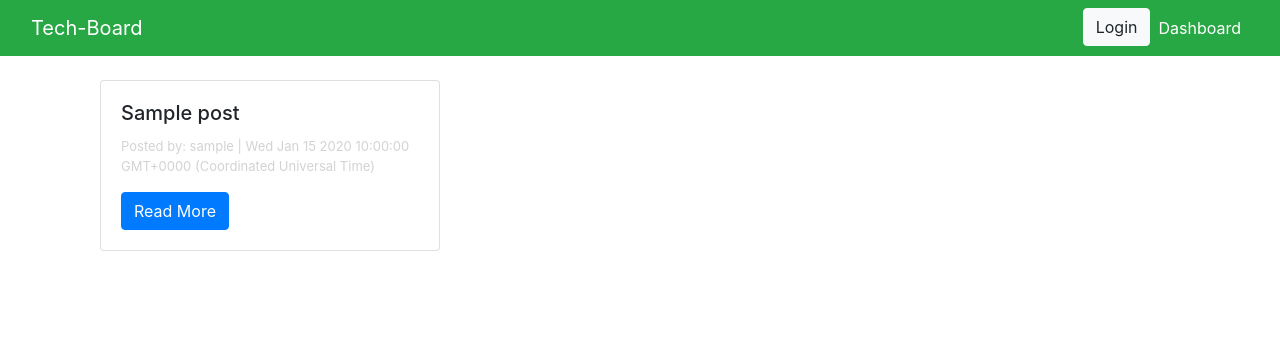
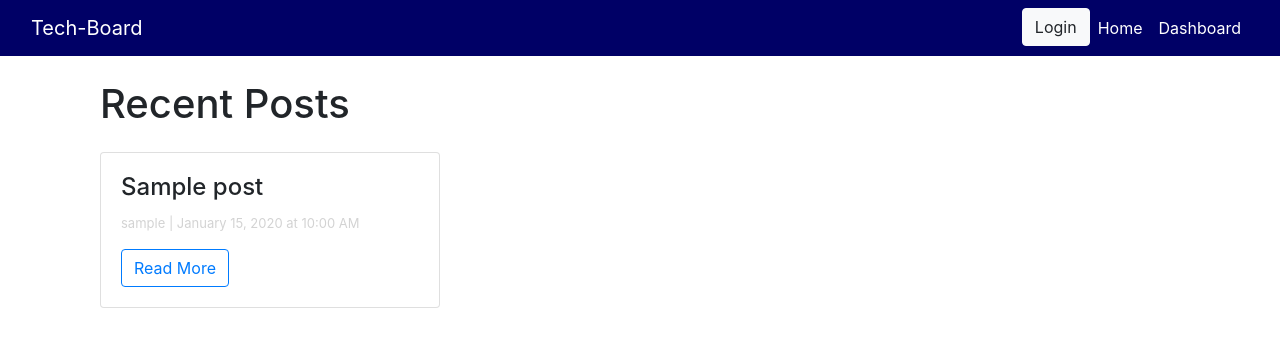
Before and after one commit to cbailey73/lets-tech, a Node server app: page / in a window 1280 px wide. Shown: the top 347 px of the page. Run offline with Node 20, Linux system fonts and the light colour scheme; tables that the repository leaves empty hold one stand-in row (values such as "Sample post"); some libraries are stand-ins or nearby versions.

Commit message:
style changes and time formatting helpers added

```diff
--- a/controllers/api/index.js
+++ b/controllers/api/index.js
@@ -1,10 +1,8 @@
 const router = require('express').Router();
 const userRoutes = require('./userRoutes');
 const postRoutes = require('./postRoutes');
-// const dashboardRoutes = require('./dashboardRoutes');
 
 router.use('/users', userRoutes);
 router.use('/posts', postRoutes);
-// router.use('/dashboard', dashboardRoutes);
 
 module.exports = router;
--- a/controllers/api/userRoutes.js
+++ b/controllers/api/userRoutes.js
@@ -2,6 +2,7 @@ const router = require('express').Router();
 const bcrypt = require('bcrypt');
 const { User } = require('../../models');
 
+// Post login
 router.post('/login', async (req, res) => {
   try {
     const userData = await User.findOne({ where: { email: req.body.email } });
@@ -66,7 +67,7 @@ router.post('/signup', async (req, res) => {
   }
 });
 
-
+// Post logout
 router.post('/logout', (req, res) => {
   if (req.session.logged_in) {
     req.session.destroy(() => {
--- a/controllers/homeRoutes.js
+++ b/controllers/homeRoutes.js
@@ -87,27 +87,15 @@ router.get('/login', (req, res) => {
   res.render('login');
 });
 
-// router.get('/api/users/login', (req, res) => {
-//   if (req.session.logged_in) {
-//     res.redirect('/');
-//     return;
-//   }
-
-// });
-
-// router.get('/api/users/signup', (req, res) => {
-//   if (req.session.logged_in) {
-//     res.redirect('/');
-//     return;
-//   }
-
-// });
-
 // Get User Dashboard
 router.get('/dashboard', withAuth, async (req, res) => {
   try {
     const userId = req.session.user_id;
-    const userPosts = await Post.findAll({ where: { user_id: userId }, include: User });
+    const userPosts = await Post.findAll({
+      where: { user_id: userId },
+      include: User,
+      order: [['lastUpdated', 'DESC']],
+    });
     const posts = userPosts.map((post) => post.get({ plain: true }));
     res.render('dashboard', {
       posts,
--- a/server.js
+++ b/server.js
@@ -3,7 +3,7 @@ const express = require('express');
 const session = require('express-session');
 const exphbs = require('express-handlebars');
 const routes = require('./controllers');
-// const helpers = require('./utils/helpers');
+const helpers = require('./utils/helpers');
 
 const sequelize = require('./config/connection');
 
@@ -12,7 +12,7 @@ const SequelizeStore = require('connect-session-sequelize')(session.Store);
 const app = express();
 const PORT = process.env.PORT || 3001;
 
-const hbs = exphbs.create();
+const hbs = exphbs.create( {helpers} );
 
 const sess = {
   secret: 'Super secret secret',
--- a/utils/helpers.js
+++ b/utils/helpers.js
@@ -1,7 +1,11 @@
 module.exports = {
-    // the helper method 'format_time' will take in a timestamp and return a string with only the time
     format_time: (date) => {
-      // We use the 'toLocaleTimeString()' method to format the time as H:MM:SS AM/PM
-      return date.toLocaleTimeString();
-    },
+      return date.toLocaleDateString("en-US", {
+          year: "numeric",
+          month: "long",
+          day: "numeric",
+          hour: "numeric",
+          minute: "numeric",
+      });
+  },
   };
--- a/views/edit.handlebars
+++ b/views/edit.handlebars
@@ -1,4 +1,3 @@
-<!-- Edit Post template -->
 <div class="container mt-5">
   <h1>Edit Post</h1>
   <form id="editPostForm">
--- a/views/homepage.handlebars
+++ b/views/homepage.handlebars
@@ -9,13 +9,14 @@
 <body>
 
   <div class="container mt-4">
+    <h1 class="mb-4">Recent Posts</h1>
     <div class="row">
       {{#each posts as |post|}}
         <div id="post" data-post-id="{{post.id}}" class="col-md-4 mb-4">
           <div class="card">
             <div class="card-body">
-              <h5 class="card-title">{{post.title}}</h5>
-              <p style="font-size:small; color:lightgray;" class="card-text">Posted by: {{post.user.username}} | {{post.lastUpdated}}</p>
+              <h4 class="card-title">{{post.title}}</h4>
+              <p style="font-size:small; color:lightgray;" class="card-text">{{post.user.username}} | {{format_time post.lastUpdated}}</p>
               {{> post-button}}
             </div>
           </div>
--- a/views/layouts/main.handlebars
+++ b/views/layouts/main.handlebars
@@ -10,7 +10,7 @@
 
 <body>
 
-    <nav class="navbar navbar-expand-lg navbar-dark bg-success">
+    <nav class="navbar navbar-expand-lg navbar-dark" style="background-color: #000066;">
     <div class="container-fluid">
       <a class="navbar-brand" href="/">Tech-Board</a>
       <button class="navbar-toggler" type="button" data-bs-toggle="collapse" data-bs-target="#colNav"
@@ -21,13 +21,12 @@
         <ul class="navbar-nav">
           <li class="nav-item">
             {{#if logged_in}}
-            {{!-- <button class="nav-link active" id="logout">Logout</button> --}}
             <button class="btn btn-light" id="logout">Logout</button>
             {{else}}
-            {{!-- <button class="btn" id="login">Login</button> --}}
             <a class="btn btn-light" href="/login">Login</a>
             {{/if}}
           </li>
+          <li class="nav-item"><a class="nav-link active" href="/">Home</a></li>
           <li class="nav-item"><a class="nav-link active" href="/dashboard">Dashboard</a></li>
         </ul>
       </div>
--- a/views/partials/comments.handlebars
+++ b/views/partials/comments.handlebars
@@ -1,6 +1,6 @@
 <li class="list-group-item">
     <p>{{content}}</p>
-    <small>Comment by: {{user.username}} | {{lastUpdated}}</small>
+    <small>Comment by: {{user.username}} | {{format_time lastUpdated}}</small>
 </li>
 
 <script src="/js/comment.js"></script>
--- a/views/partials/post-button.handlebars
+++ b/views/partials/post-button.handlebars
@@ -1 +1 @@
-<a href="/post/{{id}}" class="btn btn-primary">Read More</a>
+<a href="/post/{{id}}" class="btn btn-outline-primary">Read More</a>
```
Also changed, not shown: controllers/api/dashboardRoutes.js (deleted, +0 -86 lines), controllers/api/postRoutes.js (+5 -3 lines), views/dashboard.handlebars (+3 -4 lines), views/post.handlebars (+10 -10 lines), README.md.
